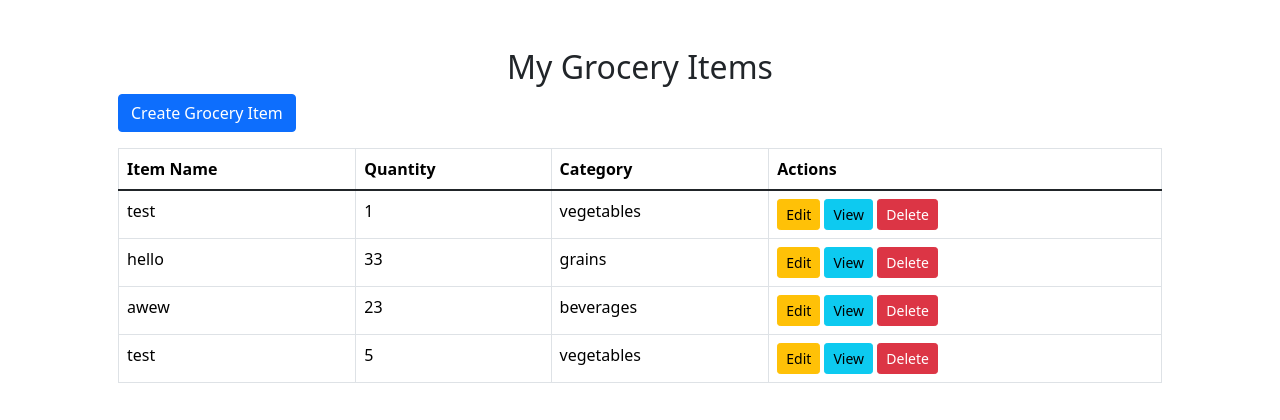
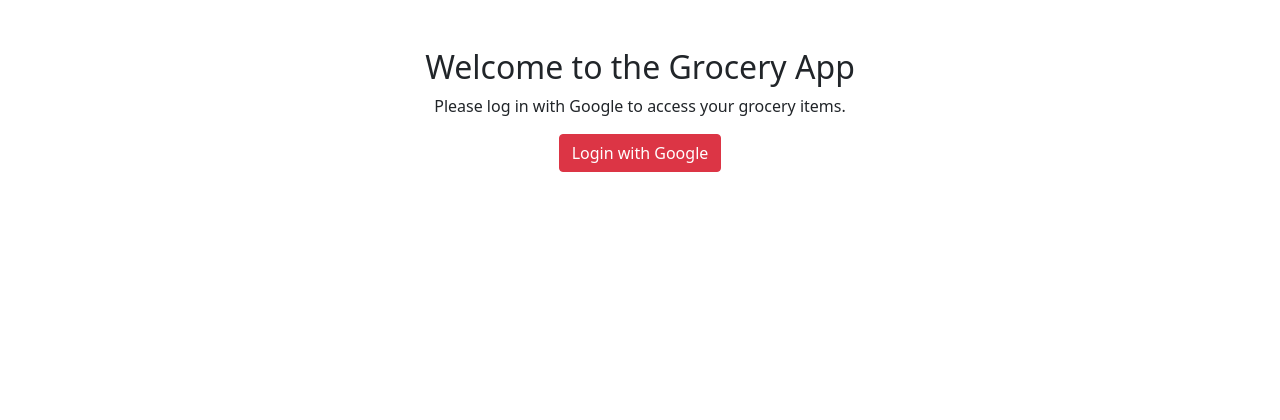
Before and after one commit to GauravKaklotar/Grocery_Django, a Django app: template templates/home.html in a window 1280 px wide. Shown: the part 56-476 px from the top of the page. Run offline with Django 5.2, Linux system fonts and the light colour scheme; the template is opened without the code that fills it: values that come from a table or form of the project are taken from there, others are empty; data comes from the database, SQL or seed files in the repository; both versions use the stored data as it was after the commit; some libraries are stand-ins or nearby versions.

Commit message:
Views updated

```diff
--- a/grocery_project/settings.py
+++ b/grocery_project/settings.py
@@ -141,10 +141,13 @@ AUTHENTICATION_BACKENDS = (
     'allauth.account.auth_backends.AuthenticationBackend',
 )
 
+
 SITE_ID = 2
 
 LOGIN_REDIRECT_URL = '/'
 LOGOUT_REDIRECT_URL = '/'
+SOCIAL_AUTH_URL_NAMESPACE = 'social'
+
 
 SOCIALACCOUNT_PROVIDER = {
     "google": {
--- a/templates/base.html
+++ b/templates/base.html
@@ -4,7 +4,7 @@
     <meta charset="UTF-8" />
     <meta name="viewport" content="width=device-width, initial-scale=1.0" />
     <title>{% block title %}Grocery App{% endblock %}</title>
-    <!-- Bootstrap CSS -->
+
     <link
       href="https://cdn.jsdelivr.net/npm/bootstrap@5.3.0-alpha3/dist/css/bootstrap.min.css"
       rel="stylesheet"
@@ -37,12 +37,10 @@
 
     <div class="container">
       {% block content %}
-      <!-- Your content will go here -->
+
       {% endblock %}
     </div>
 
-    <!-- Bootstrap JS and Popper.js -->
-    <!-- Bootstrap JS (including Popper.js for modals) -->
     <script src="https://cdn.jsdelivr.net/npm/@popperjs/core@2.9.3/dist/umd/popper.min.js"></script>
     <script src="https://cdn.jsdelivr.net/npm/bootstrap@5.1.3/dist/js/bootstrap.min.js"></script>
   </body>
--- a/templates/home.html
+++ b/templates/home.html
@@ -2,6 +2,7 @@
 
 {% block content %}
 <div class="container mt-5">
+    {% if user.is_authenticated %}
     <h2 class="text-center">My Grocery Items</h2>
 
     <!-- Button to trigger modal -->
@@ -12,6 +13,7 @@
     </div>
 
     <!-- Grocery Items Table -->
+    <div class="table-responsive">
     <table class="table table-bordered table-hover">
         <thead>
             <tr>
@@ -101,6 +103,19 @@
     </table>
 </div>
 
+    {% else %}
+    <h2 class="text-center">Welcome to the Grocery App</h2>
+    <p class="text-center">Please log in with Google to access your grocery items.</p>
+
+    <!-- Google Sign-In Button -->
+    <div class="text-center">
+        <a href="{% url 'account_login' %}" class="btn btn-danger">
+            Login with Google
+        </a>
+    </div>
+    {% endif %}
+</div>
+
 <!-- Bootstrap Modal for Grocery Item creation -->
 <div class="modal fade" id="groceryModal" tabindex="-1" aria-labelledby="groceryModalLabel" aria-hidden="true">
     <div class="modal-dialog">
```
Also changed, not shown: grocery/views.py (+8 -3 lines), db.sqlite3.
